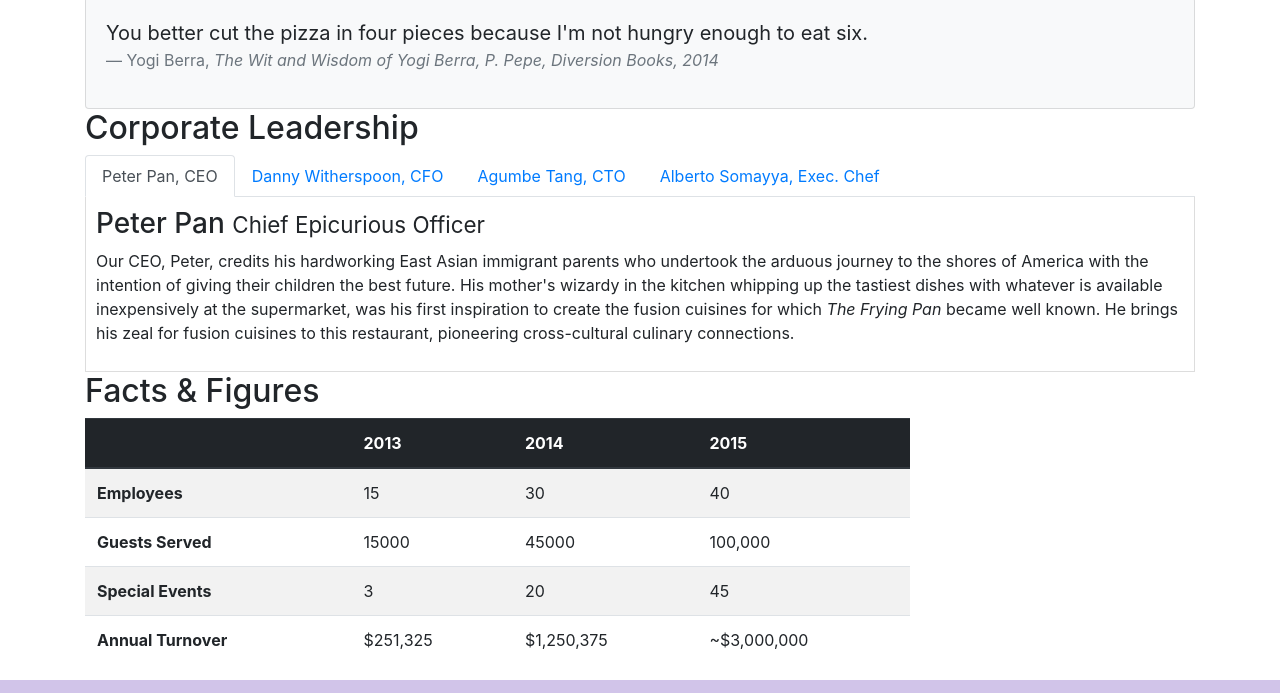
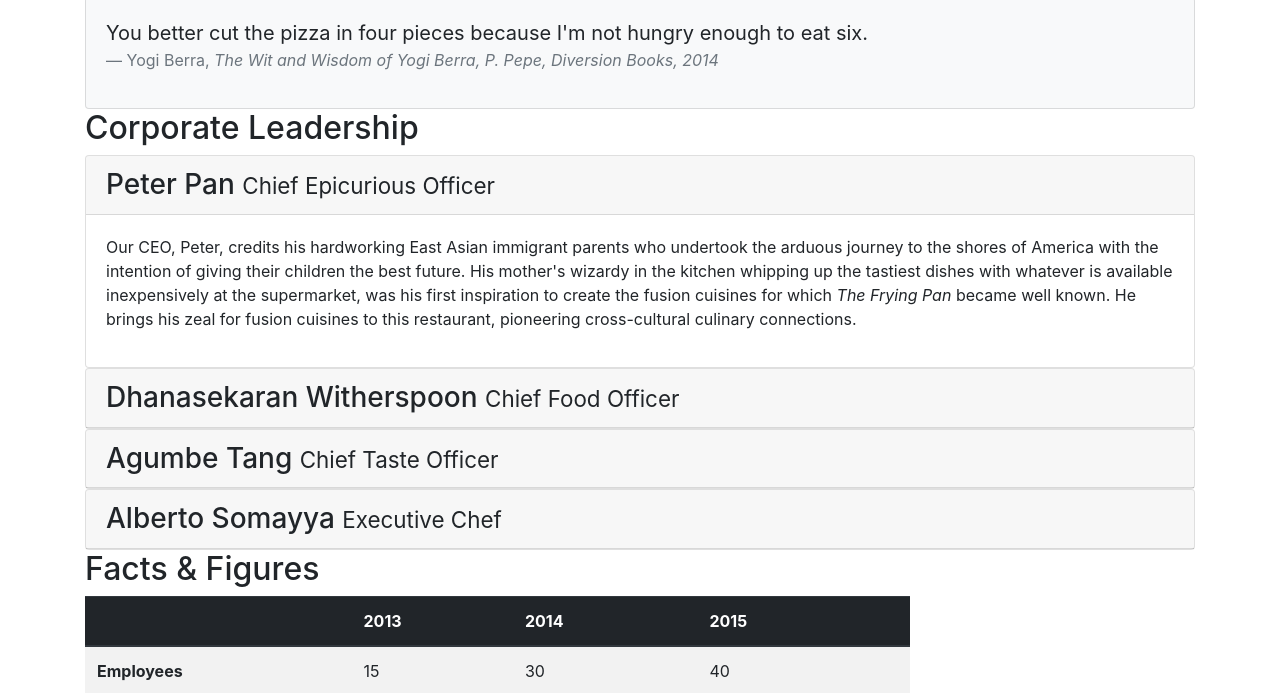
Before and after one commit to TVasileiou/Front-End-Web-UI-Frameworks-and-Tools, a website: page aboutus.html in a window 1280 px wide. Shown: the part 722-1415 px from the top of the page. Drawn offline with nearby package versions, Linux system fonts and the light colour scheme.

Commit message:
Accordion

```diff
--- a/aboutus.html
+++ b/aboutus.html
@@ -104,41 +104,64 @@
         <div class="row row-content">
             <div class="col-12">
                 <h2>Corporate Leadership</h2>
-                <ul class="nav nav-tabs">
-                    <li class="nav-item">
-                      <a class="nav-link active" href="#peter"
-                        role="tab" data-toggle="tab">Peter Pan, CEO</a>
-                    </li>
-                    <li class="nav-item">
-                      <a class="nav-link" href="#danny" role="tab"
-                        data-toggle="tab">Danny Witherspoon, CFO</a>
-                    </li>
-                    <li class="nav-item">
-                      <a class="nav-link" href="#agumbe"role="tab"
-                        data-toggle="tab">Agumbe Tang, CTO</a>
-                    </li>
-                    <li class="nav-item">
-                      <a class="nav-link" href="#alberto" role="tab"
-                        data-toggle="tab">Alberto Somayya, Exec. Chef</a>
-                    </li>
-                </ul>
-                <div class="tab-content">
-                    <div role="tabpanel" class="tab-pane fade show active" id="peter">
-                        <h3>Peter Pan <small>Chief Epicurious Officer</small></h3>
+
+                <div id="accordion">
+                    <div class="card">
+                        <div class="card-header" role="tab" id="peterhead">
+                            <h3 class="mb-0">
+                                <a data-toggle="collapse" data-target="#peter">
+                                    Peter Pan <small>Chief Epicurious Officer</small>
+                                </a>
+                            </h3>
+                        </div>
+                        <div role="tabpanel" class="collapse show" id="peter" data-parent="accordion">
+                            <div class="card-body">
                                <p class="d-none d-sm-block">Our CEO, Peter, credits his hardworking East Asian immigrant parents who undertook the arduous journey to the shores of America with the intention of giving their children the best future. His mother's wizardy in the kitchen whipping up the tastiest dishes with whatever is available inexpensively at the supermarket, was his first inspiration to create the fusion cuisines for which <em>The Frying Pan</em> became well known. He brings his zeal for fusion cuisines to this restaurant, pioneering cross-cultural culinary connections.</p>
                             </div>
-                    <div role="tabpanel" class="tab-pane fade" id="danny">
-                        <h3>Dhanasekaran Witherspoon <small>Chief Food Officer</small></h3>
+                        </div>
+                    </div>
+
+                    <div class="card">
+                        <div class="card-header" role="tab" id="dannyhead">
+                            <h3 class="mb-0">
+                                <a data-toggle="collapse" data-target="#danny">
+                                    Dhanasekaran Witherspoon <small>Chief Food Officer</small>
+                                </a>
+                            </h3>
+                        </div>
+                        <div role="tabpanel" class="collapse" id="danny" data-parent="accordion">
+                            <div class="card-body">
                                <p class="d-none d-sm-block">Our CFO, Danny, as he is affectionately referred to by his colleagues, comes from a long established family tradition in farming and produce. His experiences growing up on a farm in the Australian outback gave him great appreciation for varieties of food sources. As he puts it in his own words, <em>Everything that runs, wins, and everything that stays, pays!</em></p>
                             </div>
-                    <div role="tabpanel" class="tab-pane fade" id="agumbe">
-                        <h3>Agumbe Tang <small>Chief Taste Officer</small></h3>
+                        </div>
+                    </div>
+
+                    <div class="card">
+                        <div class="card-header" role="tab" id="agumbehead">
+                            <h3 class="mb-0">
+                                <a data-toggle="collapse" data-target="#agumbe">
+                                    Agumbe Tang <small>Chief Taste Officer</small>
+                                </a>
+                            </h3>
+                        </div>
+                        <div role="tabpanel" class="collapse" id="agumbe" data-parent="accordion">
+                            <div class="card-body">
                                <p class="d-none d-sm-block">Blessed with the most discerning gustatory sense, Agumbe, our CTO, personally ensures that every dish that we serve meets his exacting tastes. Our chefs dread the tongue lashing that ensues if their dish does not meet his exacting standards. He lives by his motto, <em>You click only if you survive my lick.</em></p>
                             </div>
-                    <div role="tabpanel" class="tab-pane fade" id="alberto">
-                        <h3>Alberto Somayya <small>Executive Chef</small></h3>
+                        </div>
+                    </div>
+
+                    <div class="card">
+                        <div class="card-header" role="tab" id="albertohead">
+                            <h3 class="mb-0">
+                                <a data-toggle="collapse" data-target="#alberto">
+                                    Alberto Somayya <small>Executive Chef</small>
+                                </a>
+                            </h3>
+                        </div>
+                        <div role="tabpanel" class="collapse" id="alberto" data-parent="accordion">
+                            <div class="card-body">
                                <p class="d-none d-sm-block">Award winning three-star Michelin chef with wide International experience having worked closely with whos-who in the culinary world, he specializes in creating mouthwatering Indo-Italian fusion experiences. He says, <em>Put together the cuisines from the two craziest cultures, and you get a winning hit! Amma Mia!</em></p>
-                    </div>
                             </div>
                         </div>
                     </div>
```
Lines whose indentation alone changed are shown as unchanged.
